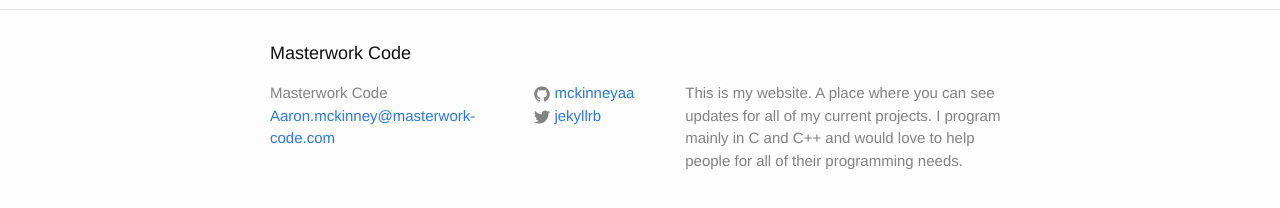
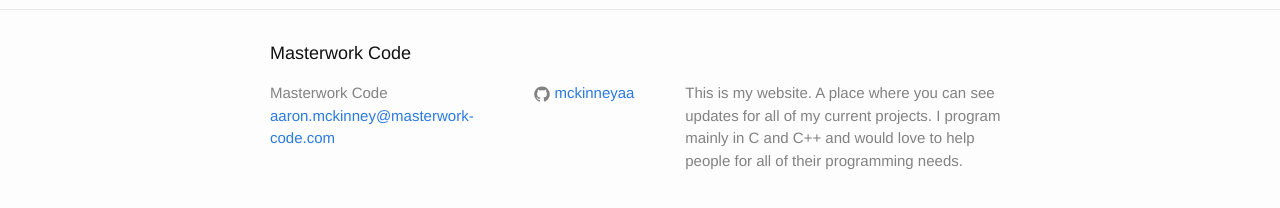
Before and after one commit to masterworkcoder/masterworkcoder.github.io, a Jekyll site: the page built from index.md, in a window 1280 px wide. Shown: the part 285-493 px from the top of the page. Built offline with Jekyll 4.4.1, drawn with Linux system fonts in a browser that asks for light colours; some of the changed lines change nothing that is shown.

Commit message:
Update _config.yml

```diff
--- a/_config.yml
+++ b/_config.yml
@@ -7,14 +7,14 @@
 
 # Site settings
 title: Masterwork Code
-email: Aaron.mckinney@masterwork-code.com
+email: aaron.mckinney@masterwork-code.com
 description: > # this means to ignore newlines until "baseurl:"
         This is my website. A place where you can see updates for all of my
         current projects. I program mainly in C and C++ and would love to help
         people for all of their programming needs.
 baseurl: "" # the subpath of your site, e.g. /blog
 url: "https://mckinneyaa.github.io" # the base hostname & protocol for your site
-twitter_username: jekyllrb
+#twitter_username: jekyllrb
 github_username: mckinneyaa
 
 # Build settings
```
